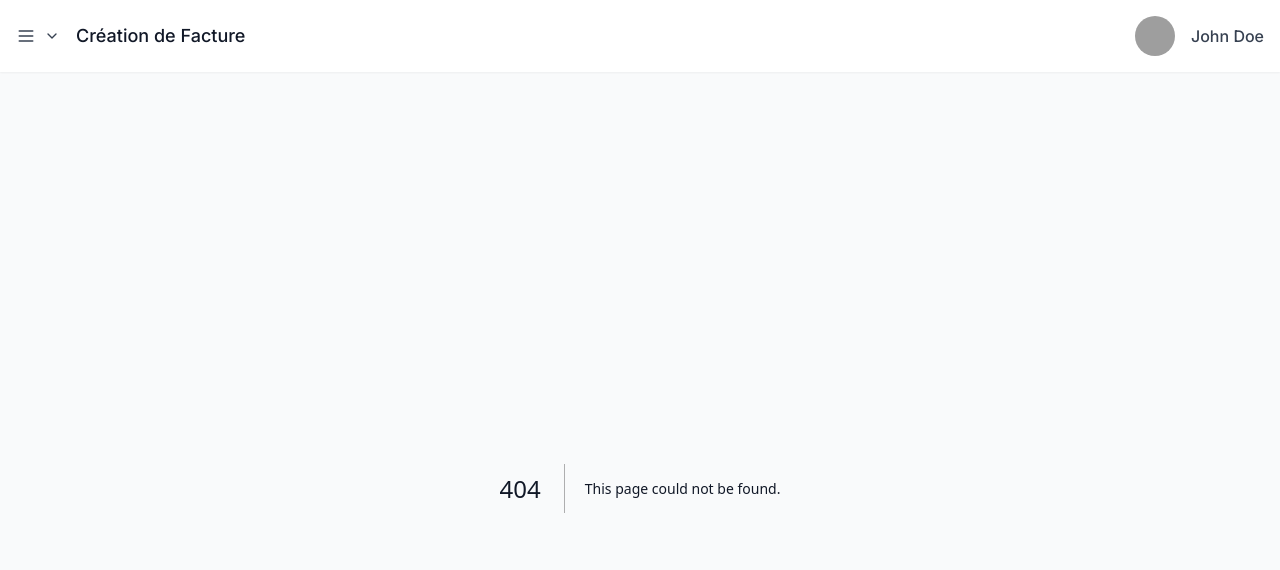
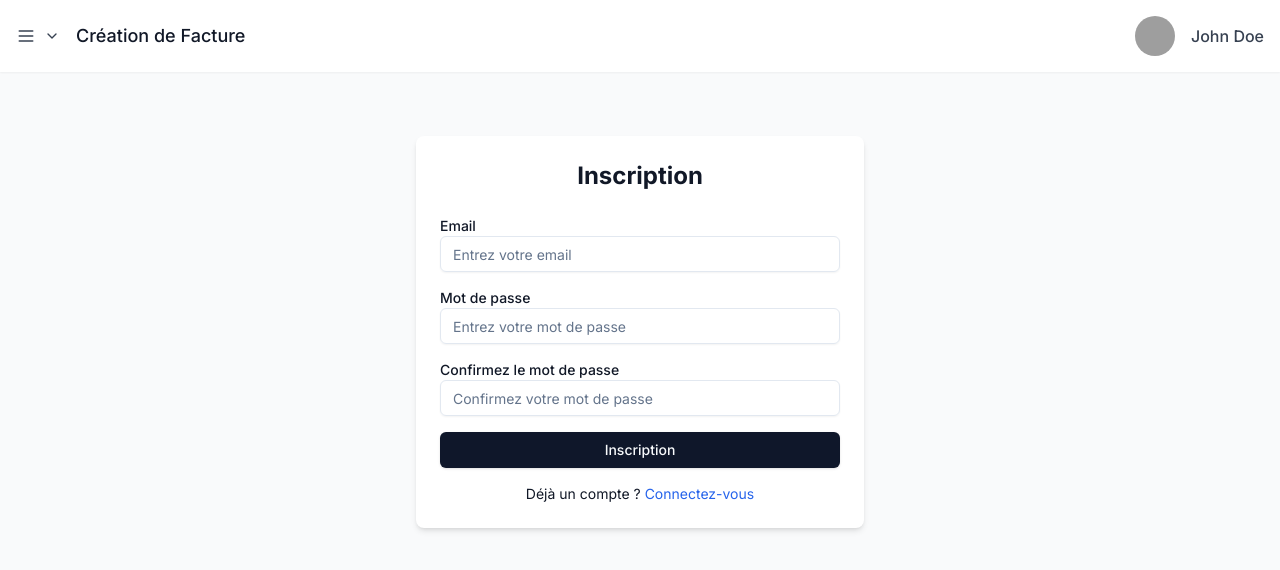
Before and after one commit to MisterAlfred/web-front, a Next.js app: page /register in a window 1280 px wide. Before the commit this address had no page. Shown: the top 570 px of the page. Built offline with nearby package versions, Linux system fonts and the light colour scheme; grey boxes are pictures that could not be loaded.

Commit message:
feat: Add login form

```diff
--- /dev/null
+++ b/app/register/page.tsx
@@ -0,0 +1,5 @@
+import AuthForm from "@/app/components/AuthForm";
+
+export default function RegisterPage() {
+  return <AuthForm title="Inscription" type="register" />;
+}
```
